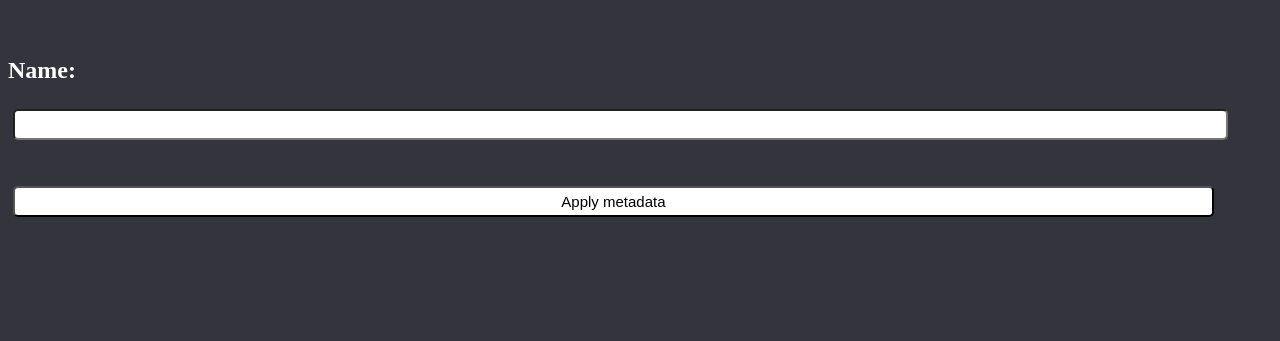
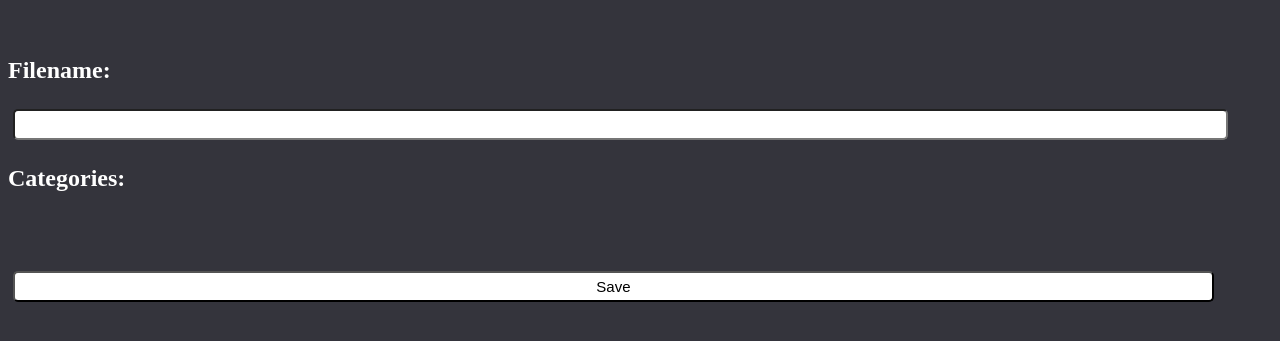
Before and after one commit to beppek/imagevault-mobile-interface, a website: page metadata.html in a window 1280 px wide. Shown: the part 391-732 px from the top of the page. Drawn offline with Linux system fonts and the light colour scheme.

Commit message:
update metadata file

```diff
--- a/metadata.html
+++ b/metadata.html
@@ -17,12 +17,16 @@
         <br>
         <h1>Enter metadata:</h1>
         <br>
-        <h2>Name:</h2>
+        <h2>Filename:</h2>
         <input type="text" name="name" required>
+        <br>
+        <h2>Categories:</h2>
+        <div id="checkboxes">
+        </div>
         <br>
         <br>
         <br>
-        <input type="submit" value="Apply metadata">
+        <input type="submit" value="Save">
         <br>
     </form>
 </body>
```
